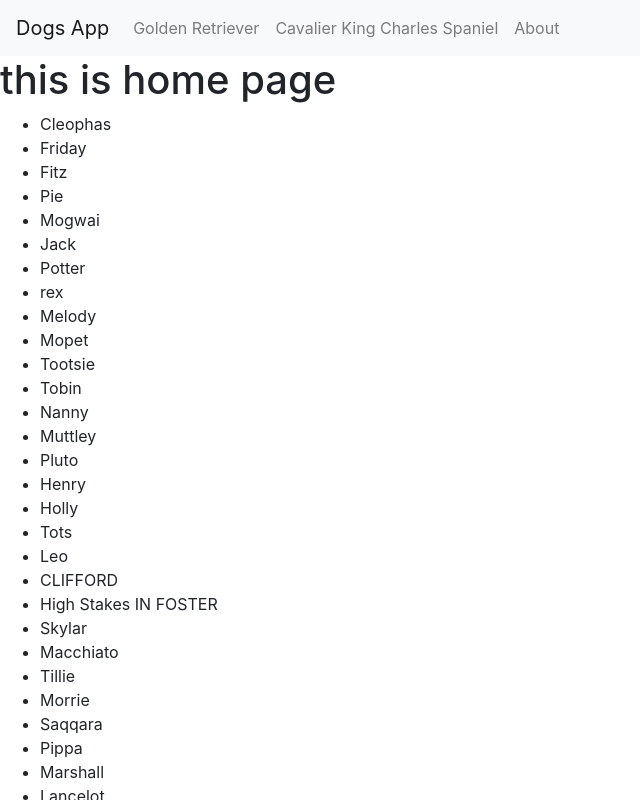
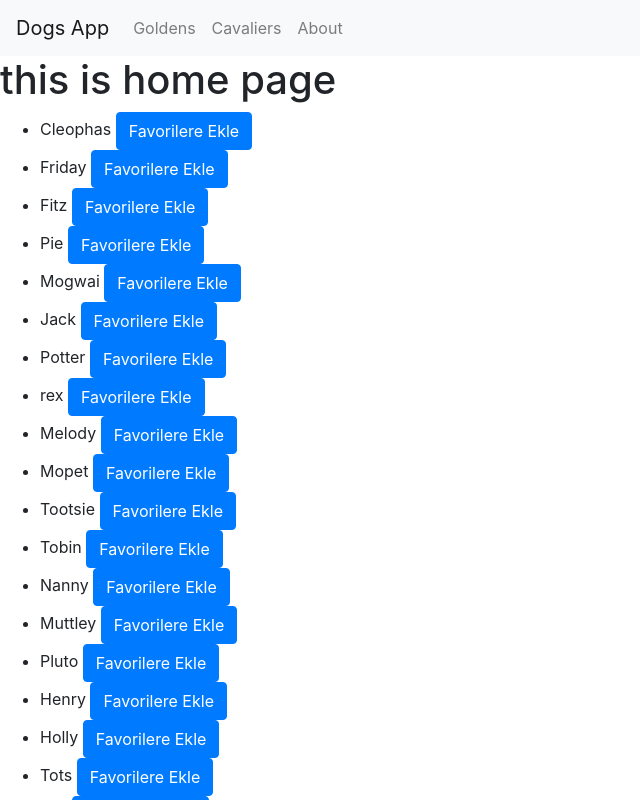
Before and after one commit to 1t1e1/dogs-app, a React (Create React App) app: page / in a window 1280 px wide. Shown: the top 800 px of the page, without its empty margins (0-640 px from the left). Built offline with nearby package versions, Linux system fonts and the light colour scheme.

Commit message:
fav ekle/cikar buttoni eklendi
homapage state ile calisiyor.

```diff
--- /dev/null
+++ b/src/component/Dog.js
@@ -0,0 +1,28 @@
+import React from "react";
+import { Button } from "reactstrap";
+
+const Dog = (props) => {
+	if (props.status) {
+		return (
+			<div>
+				{props.name}
+				<span> {"   "}</span>
+				<Button onClick={props.handleClick} color="danger">
+					Favorilerden Cikar
+				</Button>
+			</div>
+		);
+	} else {
+		return (
+			<div>
+				{props.name}
+				<span> {"   "}</span>
+				<Button color="primary" onClick={props.handleClick}>
+					Favorilere Ekle
+				</Button>
+			</div>
+		);
+	}
+};
+
+export default Dog;
--- a/src/containers/Homepage.js
+++ b/src/containers/Homepage.js
@@ -1,15 +1,48 @@
-import React from "react";
+import React, { Component } from "react";
+import Dog from "../component/Dog";
 import dogsData from "../dogsdata";
 
-export default function Homepage() {
+export default class Homepage extends Component {
+	constructor(props) {
+		super(props);
+		this.state = { favs: [] };
+	}
+
+	toggleFav = (id, name) => {
+		const favs = [...this.state.favs];
+		const indexOfId = favs.indexOf(id);
+
+		if (indexOfId === -1) {
+			this.setState({ favs: [...favs, id] });
+		} else {
+			favs.splice(indexOfId, 1);
+			this.setState({ favs: favs });
+		}
+	};
+
+	getStatus = (id) => {
+		const favs = this.state.favs;
+		return favs.includes(id);
+	};
+
+	render() {
 		return (
 			<div>
 				<h1>this is home page</h1>
 				<ul>
 					{dogsData.map((dog) => (
-                    <li key={dog.id}>{dog.name}</li>
+						<li key={dog.id}>
+							<Dog
+								status={this.getStatus(dog.id)}
+								name={dog.name}
+								handleClick={() => {
+									this.toggleFav(dog.id);
+								}}
+							></Dog>
+						</li>
 					))}
 				</ul>
 			</div>
 		);
 	}
+}
--- a/src/nav.js
+++ b/src/nav.js
@@ -1,11 +1,11 @@
 const nav = [
     {
         path: "/tur/golden-retriever",
-        title: "Golden Retriever",
+        title: "Goldens",
     },
     {
         path: "/tur/cavalier-king-charles-spaniel",
-        title: "Cavalier King Charles Spaniel",
+        title: "Cavaliers"
     },
     {
         path: "/about",
```
Also changed, not shown: 1 other file (tests, documents, lock files or other folders). Lines whose indentation alone changed are shown as unchanged.
